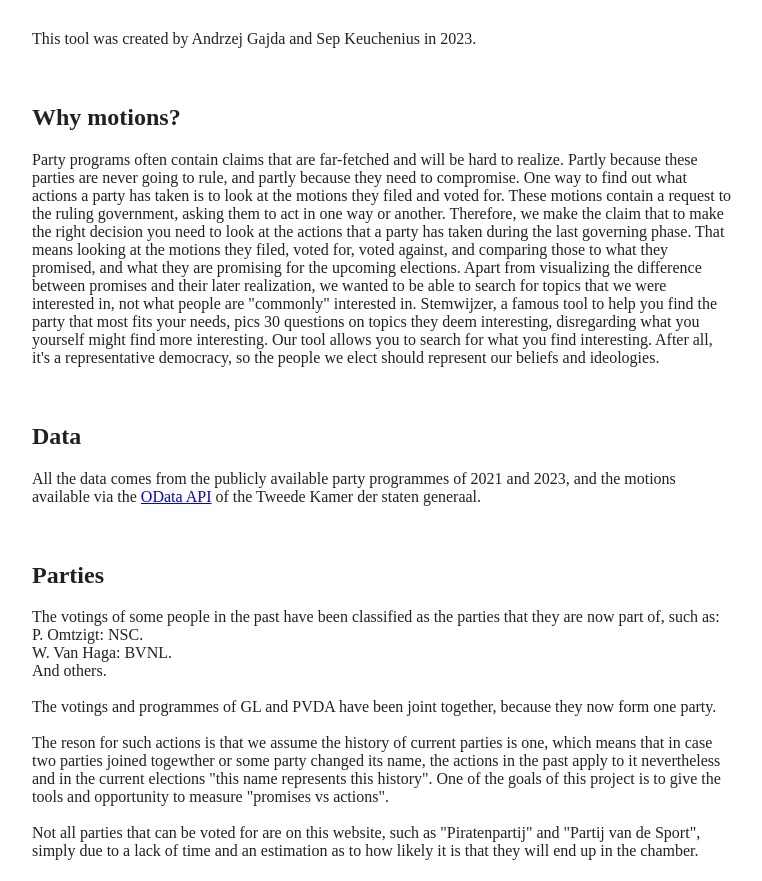
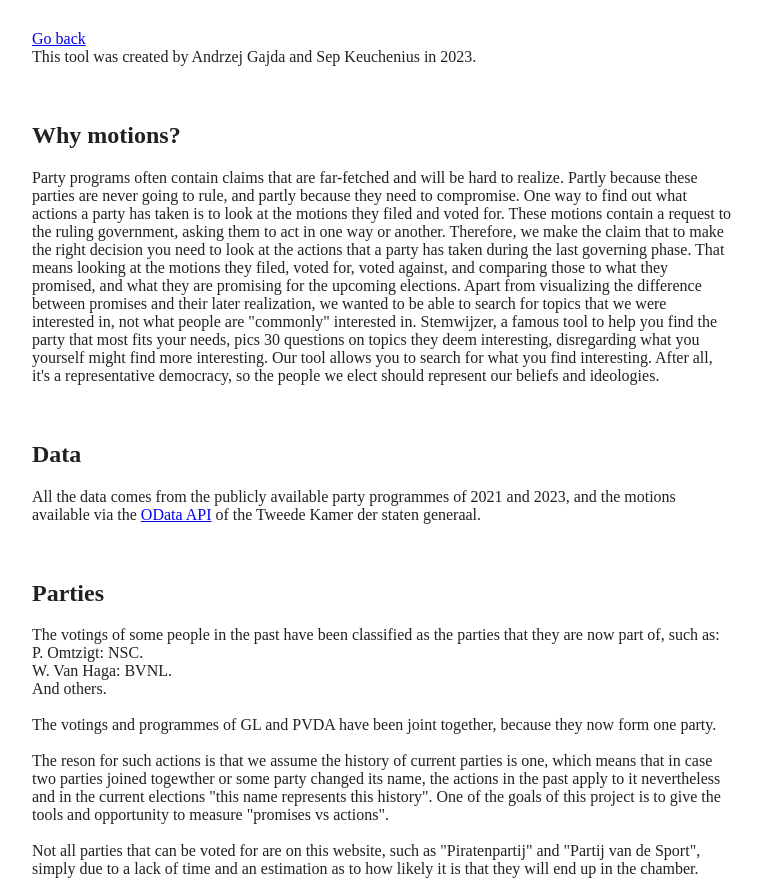
Before and after one commit to sepkeuchenius/politics, a plain HTML site: page public/disclaimer.html in a window 1280 px wide. Shown: the top 881 px of the page, without its empty margins (258-1020 px from the left). Drawn offline with nearby package versions, Linux system fonts and the light colour scheme; some packages are replaced by stand-ins of ours; a web font is replaced by a local one.

Commit message:
added 'go back' button in the disclaimer

```diff
--- a/public/disclaimer.html
+++ b/public/disclaimer.html
@@ -38,6 +38,9 @@
 </head>
 
 <body style="padding:30px calc(50% - 350px);">
+  <p>
+    <a href="/index">Go back</a>
+  </p>
   <p>
     This tool was created by Andrzej Gajda and Sep Keuchenius in 2023.
   </p>
```
